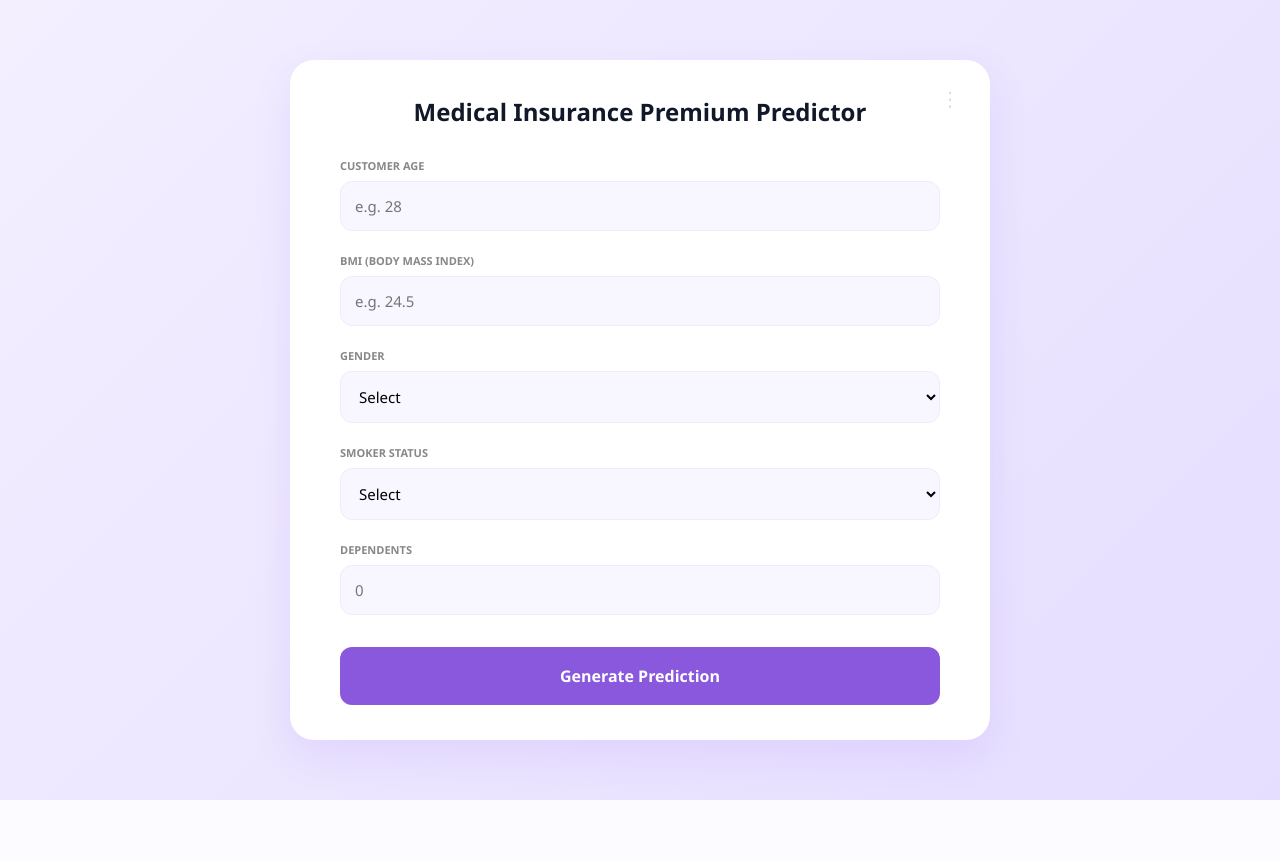
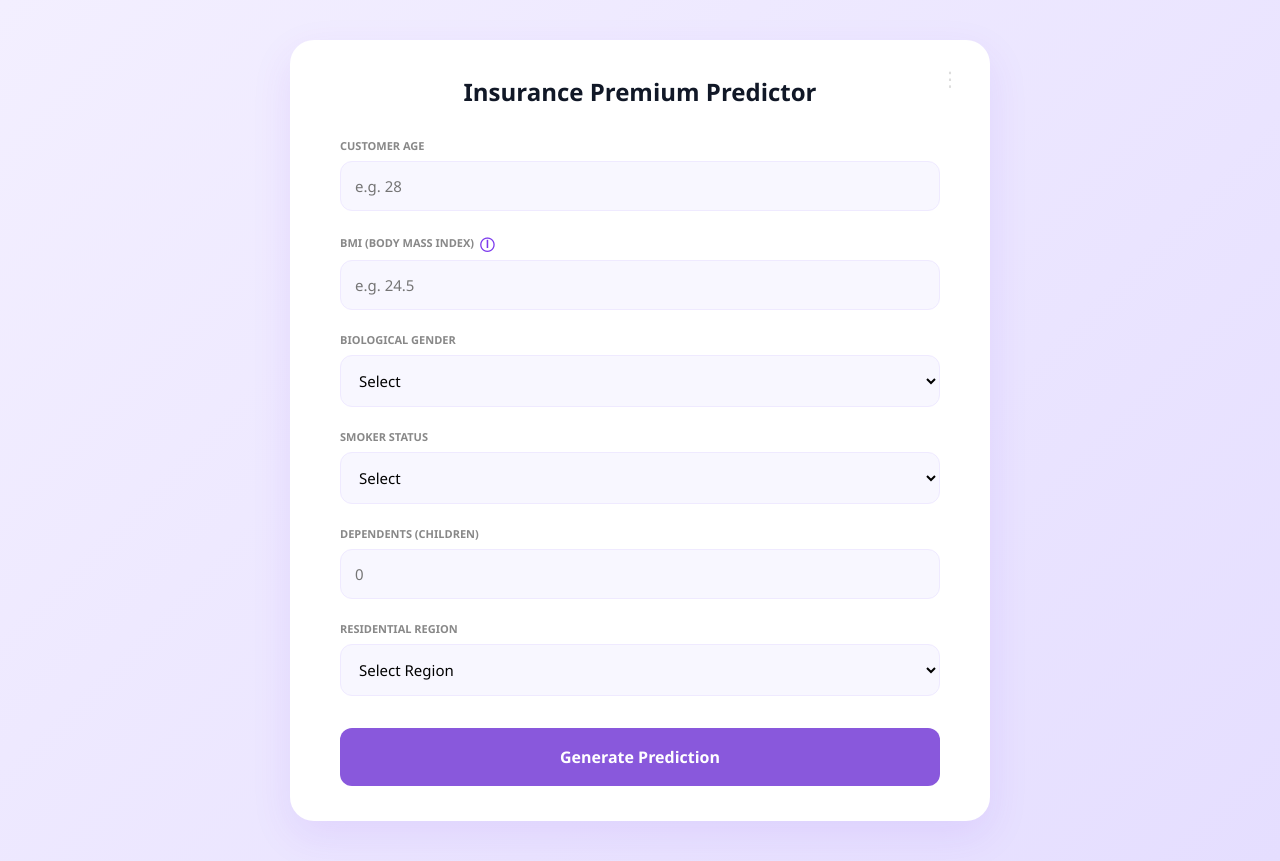
Before and after one commit to ud2330/Digitivity_solutions_pvt_limited, a Flask app: page / in a window 1280 px wide. Before the commit the page ends 800 px from the top, so only its background shows below. Run offline with Flask 3, Linux system fonts and the light colour scheme.

Commit message:
Update index.html

```diff
--- a/templates/index.html
+++ b/templates/index.html
@@ -2,47 +2,64 @@
 <html lang="en">
 <head>
     <meta charset="UTF-8">
-    <title>Medical Insurance Premium Predictor</title>
+    <meta name="viewport" content="width=device-width, initial-scale=1.0">
+    <title>Insurance Premium Predictor</title>
     <link rel="stylesheet" href="{{ url_for('static', filename='style.css') }}">
 </head>
 <body>
     <div class="container">
-        <div class="card input-card">
+        <div class="card">
             <div class="menu-dots">⋮</div>
-            <h1>Medical Insurance Premium Predictor</h1>
+            <h1>Insurance Premium Predictor</h1>
+
             <form action="/predict" method="post">
-                <div class="form-row">
                 <div class="field">
                     <label>Customer Age</label>
                     <input type="number" name="age" placeholder="e.g. 28" required>
                 </div>
+
                 <div class="field">
-                        <label>BMI (Body Mass Index)</label>
+                    <label>
+                        BMI (Body Mass Index)
+                        <span class="info-icon" title="BMI = weight(kg) / height(m)²">ⓘ</span>
+                    </label>
                     <input type="number" step="0.1" name="bmi" placeholder="e.g. 24.5" required>
                 </div>
-                </div>
-                <div class="form-row">
+
                 <div class="field">
-                        <label>Gender</label>
+                    <label>Biological Gender</label>
                     <select name="gender" required>
                         <option value="" disabled selected>Select</option>
                         <option value="1">Male</option>
                         <option value="0">Female</option>
                     </select>
                 </div>
+
                 <div class="field">
                     <label>Smoker Status</label>
                     <select name="smoker" required>
                         <option value="" disabled selected>Select</option>
-                            <option value="1">Yes</option>
-                            <option value="0">No</option>
+                        <option value="1">Yes, I smoke</option>
+                        <option value="0">No, I do not smoke</option>
                     </select>
                 </div>
+
                 <div class="field">
-                        <label>Dependents</label>
+                    <label>Dependents (Children)</label>
                     <input type="number" name="children" placeholder="0" required>
                 </div>
+
+                <div class="field">
+                    <label>Residential Region</label>
+                    <select name="region" required>
+                        <option value="" disabled selected>Select Region</option>
+                        <option value="northeast">Northeast</option>
+                        <option value="northwest">Northwest</option>
+                        <option value="southeast">Southeast</option>
+                        <option value="southwest">Southwest</option>
+                    </select>
                 </div>
+
                 <button type="submit" class="main-btn">Generate Prediction</button>
             </form>
         </div>
@@ -51,7 +68,7 @@
         <div class="card result-card">
             <p>Estimated Annual Premium</p>
             <h2>{{ prediction_text }}</h2>
-            <a href="/" class="reset-btn">Calculate New Quote</a>
+            <a href="/" class="reset-link">Calculate New Quote</a>
         </div>
         {% endif %}
     </div>
```
Lines whose indentation alone changed are shown as unchanged.
